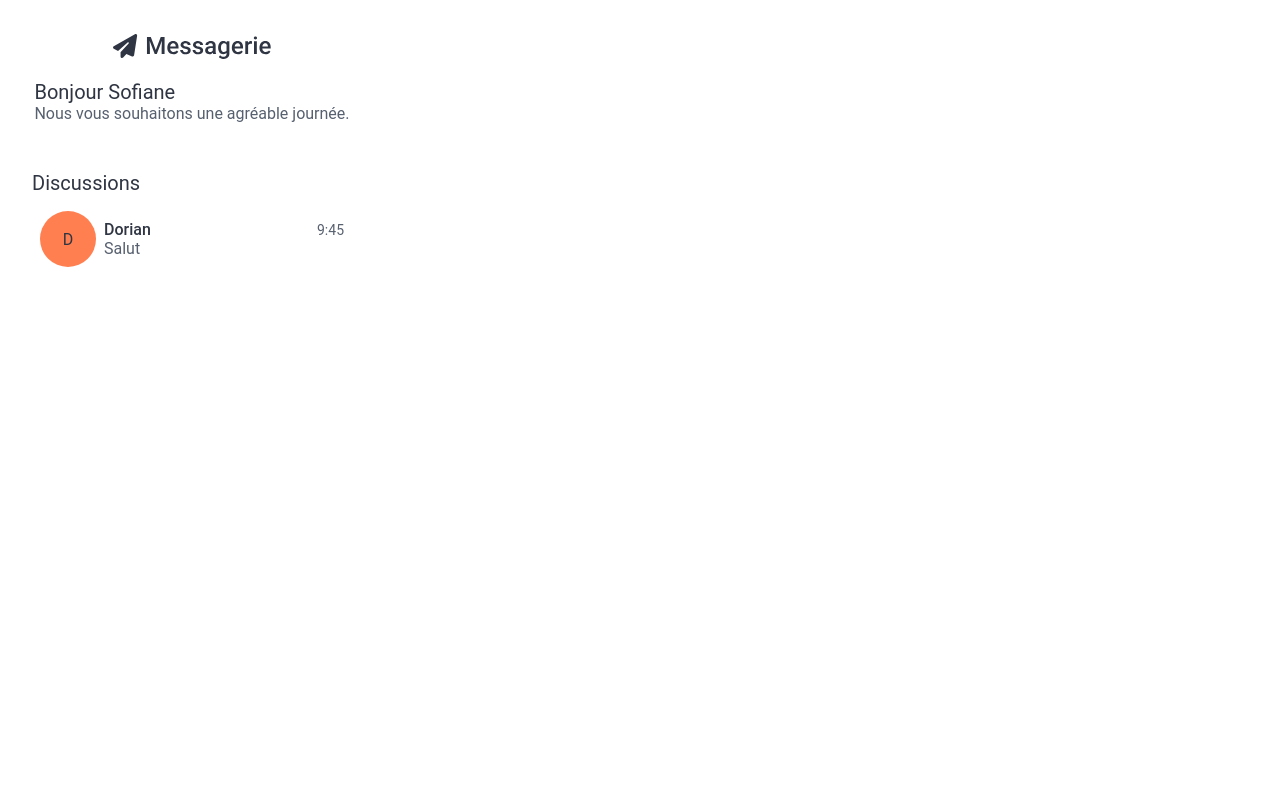
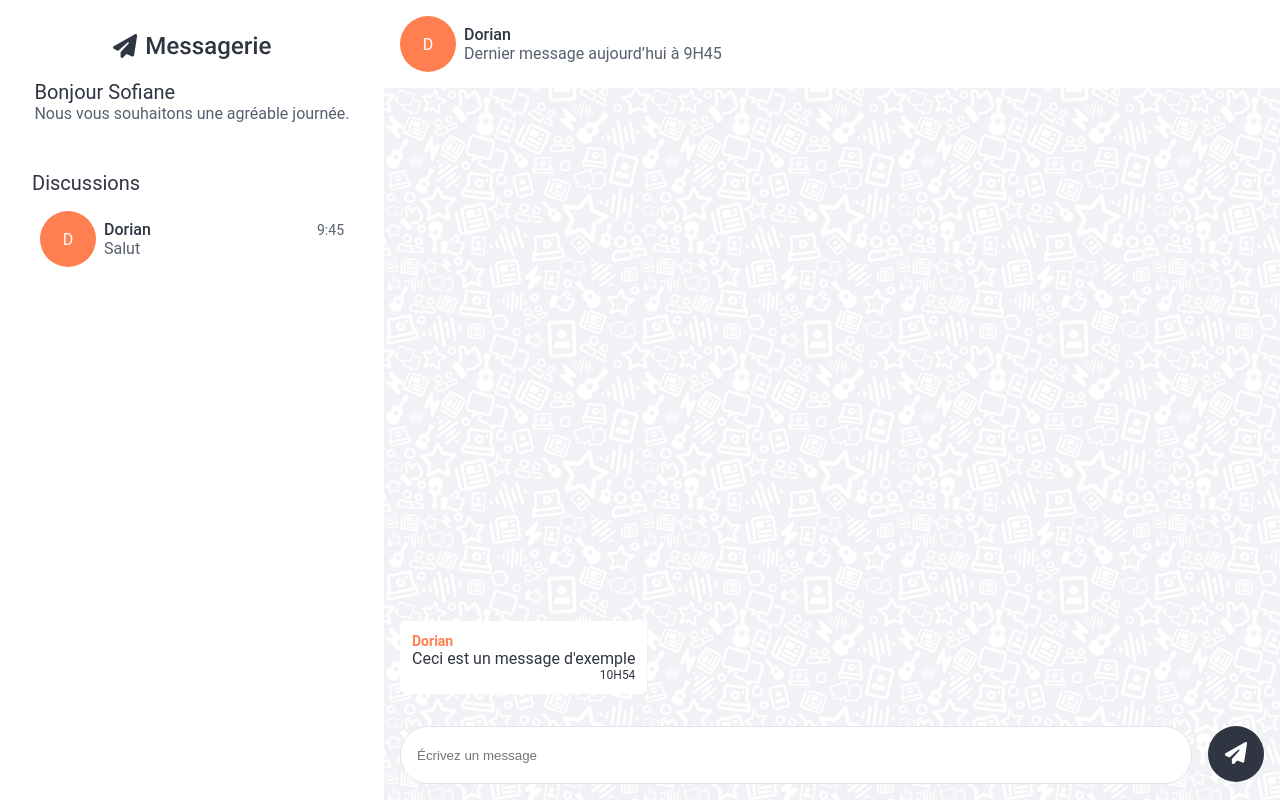
Before and after one commit to EFREI-M1-Dev/Projet-Web-Choco-Fred-Sofiane, a React (Vite) app in the folder frontend/: page / in a window 1280 px wide. Built offline with nearby package versions, Linux system fonts and the light colour scheme.

Commit message:
Création du conteneur de la discussion

```diff
--- a/frontend/src/pages/home/Home.tsx
+++ b/frontend/src/pages/home/Home.tsx
@@ -3,6 +3,7 @@
 import {useState} from "react";
 import {Conversation} from "../../components/Conversation/Conversation";
 import logo from '../../assets/logo.svg';
+import PaperPlane from '../../assets/paper-plane.svg';
 
 import styles from './_Home.module.scss';
 import {Message} from "../../components/Message/Message";
@@ -69,6 +70,52 @@
                 </div>
             </div>
 
+            <div className={styles.conversationWrapper}>
+                <div className={styles.header}>
+                    <div className={styles.conversationComponent}>
+                        <div className={styles.profilePic}>
+                            D
+                        </div>
+                        <div className={styles.content}>
+                            <div className={styles.top}>
+                                <div className={styles.name}>
+                                    Dorian
+                                </div>
+                            </div>
+                            <div className={styles.message}>
+                                Dernier message aujourd’hui à 9H45
+                            </div>
+                        </div>
+                    </div>
+                </div>
+
+                <div className={styles.messagesWrapper}>
+                    <div className={styles.messagesList}>
+
+                        <div className={styles.messageWrapper}>
+                            <div className={styles.message}>
+                                <div className={styles.name}>
+                                    Dorian
+                                </div>
+                                <div>
+                                    <p>Ceci est un message d'exemple</p>
+                                    <div className={styles.time}>
+                                        10H54
+                                    </div>
+                                </div>
+                            </div>
+                        </div>
+
+                    </div>
+                </div>
+
+                <div className={styles.footer}>
+                <input type="text" placeholder="Écrivez un message"/>
+                    <Button onClick={() => {}}>
+                        <img src={PaperPlane} alt="send"/>
+                    </Button>
+                </div>
+            </div>
         </div>
     )
 }
--- a/frontend/src/pages/home/_Home.module.scss
+++ b/frontend/src/pages/home/_Home.module.scss
@@ -11,6 +11,7 @@
         flex-direction: column;
         gap: 3rem;
         flex-shrink: 0;
+        user-select: none;
 
         .top {
             display: flex;
@@ -44,6 +45,11 @@
                 flex-direction: column;
                 gap: .5rem;
 
+
+            }
+        }
+    }
+
     .conversationComponent {
         display: flex;
         padding: 0.5rem;
@@ -61,6 +67,8 @@
             background-color: $orange;
             border-radius: 50%;
             flex-shrink: 0;
+            color: $white;
+
         }
 
         .content {
@@ -94,7 +102,121 @@
             cursor: pointer;
         }
     }
+
+    .conversationWrapper {
+        display: flex;
+        flex-direction: column;
+        flex-grow: 1;
+        background-image: url('../../assets/pattern-light-white.png');
+        background-size: 16rem;
+
+        .header {
+            display: flex;
+            padding: 1rem;
+            background-color: $white;
+
+            .conversationComponent {
+                padding: 0;
+
+                &:hover {
+                    background-color: transparent;
+                    cursor: auto;
+                }
+            }
+        }
+
+        .messagesWrapper {
+            display: flex;
+            padding: 1rem;
+            flex-direction: column;
+            justify-content: flex-end;
+            align-items: center;
+            gap: 0.625rem;
+            flex-grow: 1;
+
+            .messagesList {
+                display: flex;
+                flex-direction: column;
+                gap: 1rem;
+                overflow-y: auto;
+                width: 100%;
+
+                .messageWrapper {
+                    display: flex;
+
+                    .message {
+                        display: flex;
+                        padding: 0.75rem;
+                        flex-direction: column;
+                        gap: 0.125remrem;
+
+                        border-radius: $border-radius;
+                        background-color: $white;
+                        box-shadow: 0 2px 2px 0 rgba(0, 0, 0, 0.10);
+
+                        .name {
+                            color: #FF7F50;
+                            font-weight: 700;
+                            font-size: $small-font-size;
+                        }
+
+                        p {
+                            margin: 0;
+                        }
+
+                        .time {
+                            display: flex;
+                            justify-content: flex-end;
+                            align-items: flex-start;
+                            gap: 0.625rem;
+                            font-size: .75rem;
+                        }
+                    }
+
+                    &.sender {
+                        justify-content: flex-end;
+
+                        .message {
+                            background-color: $gray;
+                            color: $white;
                         }
                     }
                 }
             }
+        }
+
+        .footer {
+            display: flex;
+            padding: 1rem;
+            gap: 1rem;
+
+            input {
+                flex-grow: 1;
+                height: 3.5rem;
+                border-radius: 1.75rem;
+                background-color: $white;
+                border: .0625rem solid $border;
+                outline: none;
+                padding: 0 1rem;
+
+                &:focus {
+                    border-color: $dark;
+                }
+            }
+
+            button {
+                box-sizing: border-box;
+                background-color: $dark;
+                height: 3.5rem;
+                aspect-ratio: 1;
+                padding: 0;
+                border-radius: 50%;
+
+                img {
+                    width: 1.5rem;
+                    height: 1.5rem;
+                }
+            }
+        }
+    }
+}
```
Also changed, not shown: frontend/src/assets/paper-plane.svg (added), frontend/src/assets/pattern-light-white.png (added). Lines whose indentation alone changed are shown as unchanged.
